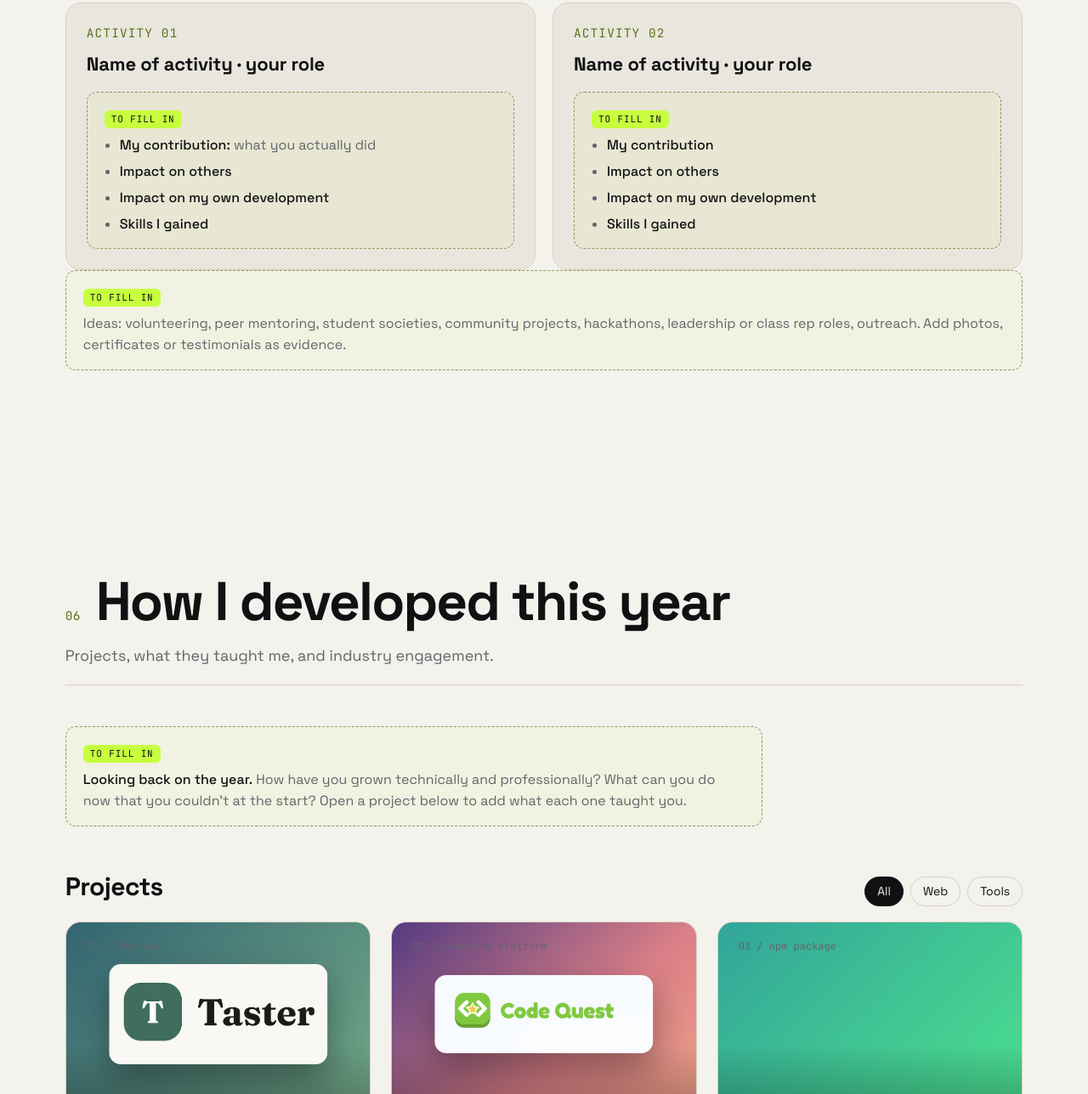
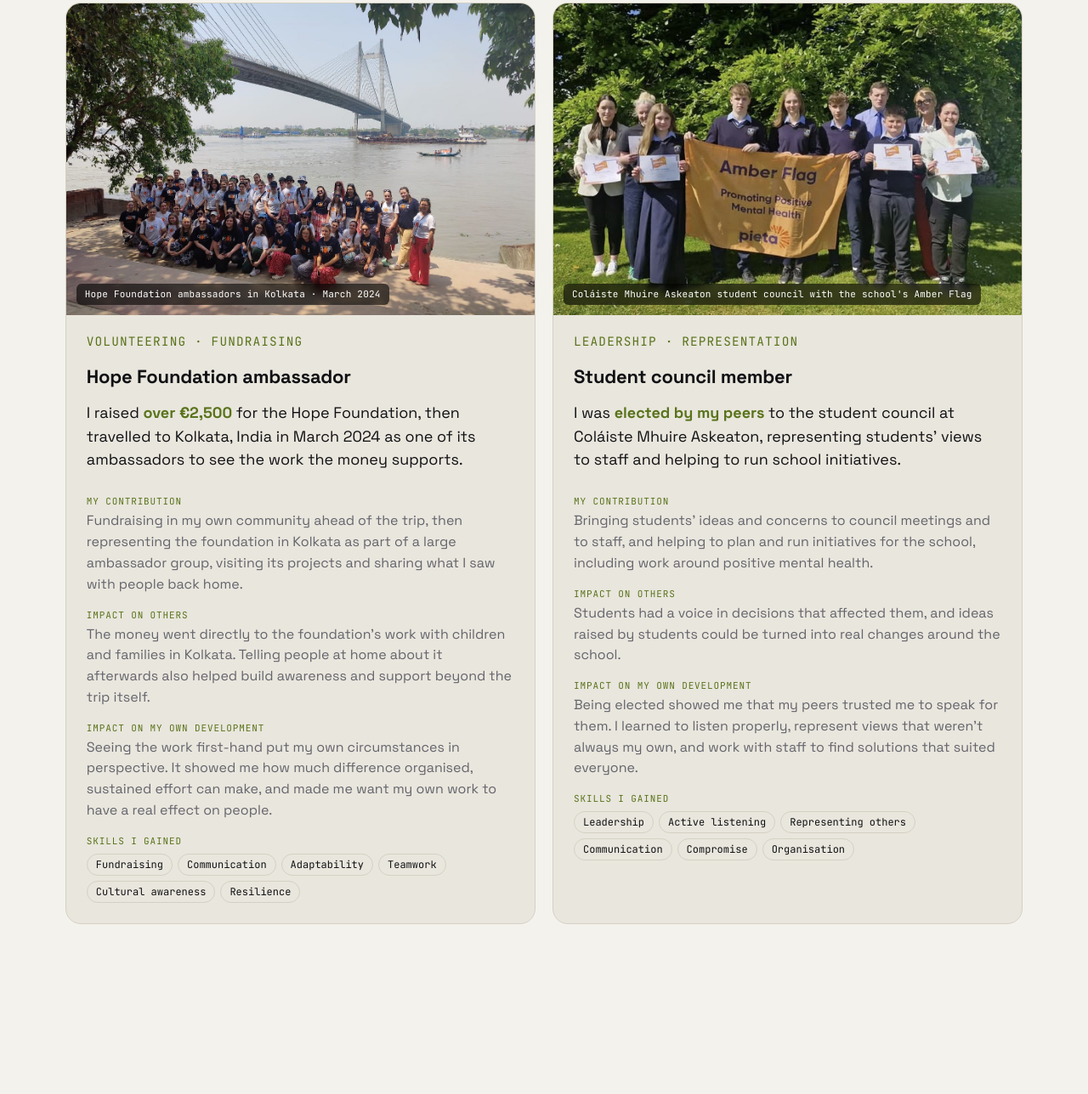
Before and after one commit to JamieRuane/Portfolio-Site, a plain HTML site: page index.html in a window 1280 px wide. Shown: the part 6529-7817 px from the top of the page at 85% size. Drawn offline with Linux system fonts and the light colour scheme; animation ran at ten frames a second.

Commit message:
Fill in Beyond the classroom with Hope Foundation and student council
Two activity cards with photo evidence: Hope Foundation ambassador
(raised over EUR 2,500 and travelled to Kolkata in March 2024) and
Colaiste Mhuire Askeaton student council (elected by peers). Each
covers contribution, impact on others, impact on me and skills gained.
CSS/JS version bumped to v=6.

Co-Authored-By: Claude Opus 5.5 <noreply@anthropic.com>

```diff
--- a/index.html
+++ b/index.html
@@ -10,7 +10,7 @@
   <link rel="preconnect" href="https://fonts.gstatic.com" crossorigin />
   <link href="https://fonts.googleapis.com/css2?family=Space+Grotesk:wght@400;500;700&family=JetBrains+Mono:wght@400;600&display=swap" rel="stylesheet" />
   <!-- ?v= forces browsers to fetch fresh files. Bump it (both here and on script.js below) whenever you change style.css or script.js. -->
-  <link rel="stylesheet" href="style.css?v=5" />
+  <link rel="stylesheet" href="style.css?v=6" />
 </head>
 <body>
   <a class="skip-link" href="#about">Skip to content</a>
@@ -254,36 +254,53 @@
       </header>
 
       <div class="reflect-grid">
-        <article class="reflect-card reveal">
-          <span class="value-num mono">activity 01</span>
-          <h4>Name of activity · your role</h4>
-          <div class="todo">
-            <span class="todo-tag mono">to fill in</span>
-            <ul>
-              <li><strong>My contribution:</strong> what you actually did</li>
-              <li><strong>Impact on others</strong></li>
-              <li><strong>Impact on my own development</strong></li>
-              <li><strong>Skills I gained</strong></li>
-            </ul>
-          </div>
+        <article class="reflect-card activity reveal">
+          <figure class="evidence">
+            <img src="evidence/hope-foundation-kolkata.jpg" alt="Hope Foundation ambassadors gathered on the riverbank in Kolkata, with a large cable-stayed bridge behind them" loading="lazy" />
+            <figcaption class="mono">Hope Foundation ambassadors in Kolkata · March 2024</figcaption>
+          </figure>
+          <span class="value-num mono">volunteering · fundraising</span>
+          <h4>Hope Foundation ambassador</h4>
+          <p class="activity-lead">I raised <strong>over €2,500</strong> for the Hope Foundation, then travelled to Kolkata, India in March 2024 as one of its ambassadors to see the work the money supports.</p>
+          <dl class="activity-points">
+            <dt>My contribution</dt>
+            <dd>Fundraising in my own community ahead of the trip, then representing the foundation in Kolkata as part of a large ambassador group, visiting its projects and sharing what I saw with people back home.</dd>
+            <dt>Impact on others</dt>
+            <dd>The money went directly to the foundation's work with children and families in Kolkata. Telling people at home about it afterwards also helped build awareness and support beyond the trip itself.</dd>
+            <dt>Impact on my own development</dt>
+            <dd>Seeing the work first-hand put my own circumstances in perspective. It showed me how much difference organised, sustained effort can make, and made me want my own work to have a real effect on people.</dd>
+            <dt>Skills I gained</dt>
+            <dd>
+              <ul class="skill-chips">
+                <li>Fundraising</li><li>Communication</li><li>Adaptability</li><li>Teamwork</li><li>Cultural awareness</li><li>Resilience</li>
+              </ul>
+            </dd>
+          </dl>
         </article>
-        <article class="reflect-card reveal">
-          <span class="value-num mono">activity 02</span>
-          <h4>Name of activity · your role</h4>
-          <div class="todo">
-            <span class="todo-tag mono">to fill in</span>
-            <ul>
-              <li><strong>My contribution</strong></li>
-              <li><strong>Impact on others</strong></li>
-              <li><strong>Impact on my own development</strong></li>
-              <li><strong>Skills I gained</strong></li>
-            </ul>
-          </div>
+
+        <article class="reflect-card activity reveal">
+          <figure class="evidence">
+            <img src="evidence/student-council-amber-flag.jpg" alt="Coláiste Mhuire Askeaton student council and staff holding the Pieta Amber Flag for promoting positive mental health, with certificates" loading="lazy" />
+            <figcaption class="mono">Coláiste Mhuire Askeaton student council with the school's Amber Flag</figcaption>
+          </figure>
+          <span class="value-num mono">leadership · representation</span>
+          <h4>Student council member</h4>
+          <p class="activity-lead">I was <strong>elected by my peers</strong> to the student council at Coláiste Mhuire Askeaton, representing students' views to staff and helping to run school initiatives.</p>
+          <dl class="activity-points">
+            <dt>My contribution</dt>
+            <dd>Bringing students' ideas and concerns to council meetings and to staff, and helping to plan and run initiatives for the school, including work around positive mental health.</dd>
+            <dt>Impact on others</dt>
+            <dd>Students had a voice in decisions that affected them, and ideas raised by students could be turned into real changes around the school.</dd>
+            <dt>Impact on my own development</dt>
+            <dd>Being elected showed me that my peers trusted me to speak for them. I learned to listen properly, represent views that weren't always my own, and work with staff to find solutions that suited everyone.</dd>
+            <dt>Skills I gained</dt>
+            <dd>
+              <ul class="skill-chips">
+                <li>Leadership</li><li>Active listening</li><li>Representing others</li><li>Communication</li><li>Compromise</li><li>Organisation</li>
+              </ul>
+            </dd>
+          </dl>
         </article>
-      </div>
-      <div class="todo reveal">
-        <span class="todo-tag mono">to fill in</span>
-        <p>Ideas: volunteering, peer mentoring, student societies, community projects, hackathons, leadership or class rep roles, outreach. Add photos, certificates or testimonials as evidence.</p>
       </div>
     </section>
 
@@ -441,6 +458,6 @@
 
   <div class="toast mono" id="toast" role="status"></div>
 
-  <script src="script.js?v=5"></script>
+  <script src="script.js?v=6"></script>
 </body>
 </html>
--- a/style.css
+++ b/style.css
@@ -551,3 +551,35 @@ section[tabindex="-1"]:focus { outline: none; }
 
 /* Extra heading inside the project drawer */
 .drawer-h { font: 12px var(--mono); text-transform: uppercase; letter-spacing: .08em; color: var(--muted); margin: 32px 0 12px; }
+
+/* =========================================================
+   BEYOND THE CLASSROOM — activity cards with photo evidence
+   ========================================================= */
+.activity { gap: 12px; padding: 0 0 24px; overflow: hidden; }
+.activity > :not(.evidence) { margin-left: 24px; margin-right: 24px; }
+.evidence { margin: 0 0 8px; position: relative; }
+.evidence img {
+  display: block; width: 100%; aspect-ratio: 3 / 2; object-fit: cover;
+  transition: transform .6s var(--ease);
+}
+.activity:hover .evidence img { transform: scale(1.03); }
+.evidence figcaption {
+  position: absolute; left: 12px; bottom: 12px; right: 12px; width: fit-content; max-width: calc(100% - 24px);
+  padding: 4px 10px; border-radius: 6px; font-size: 11px;
+  background: rgba(0, 0, 0, .6); color: #fff; backdrop-filter: blur(4px);
+}
+.activity-lead { margin-top: 0; margin-bottom: 4px; font-size: 18px; }
+.activity-lead strong { color: var(--accent-text); font-weight: 600; }
+.activity-points { margin: 0; display: grid; gap: 4px; }
+.activity-points dt {
+  font: 11px var(--mono); text-transform: uppercase; letter-spacing: .08em;
+  color: var(--accent-text); margin-top: 12px;
+}
+.activity-points dd { margin: 0; color: var(--muted); font-size: 16px; }
+.skill-chips { list-style: none; margin: 4px 0 0; padding: 0; display: flex; flex-wrap: wrap; gap: 6px; }
+.skill-chips li {
+  font: 12px var(--mono); padding: 4px 10px; border-radius: 999px;
+  border: 1px solid var(--line); color: var(--fg);
+  transition: background .2s, color .2s, border-color .2s;
+}
+.skill-chips li:hover { background: var(--accent); color: var(--accent-ink); border-color: var(--accent); }
```
Also changed, not shown: evidence/hope-foundation-kolkata.jpg (added), evidence/student-council-amber-flag.jpg (added).
